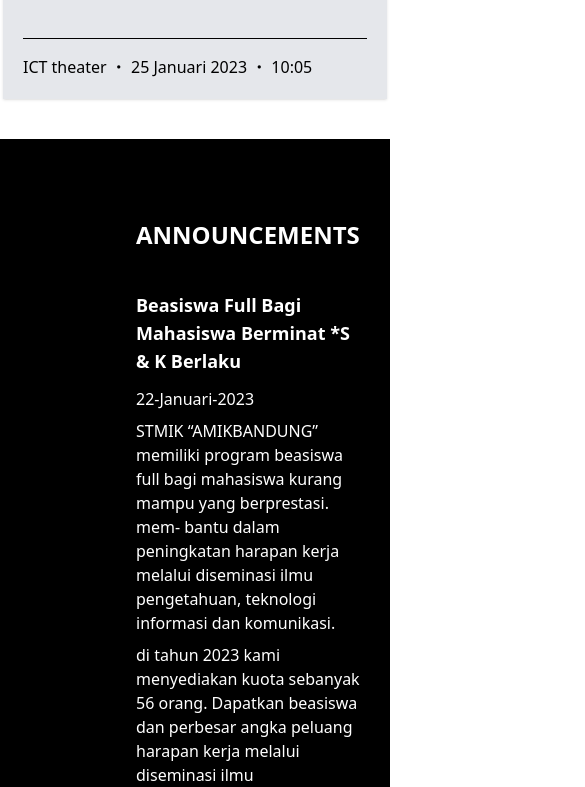
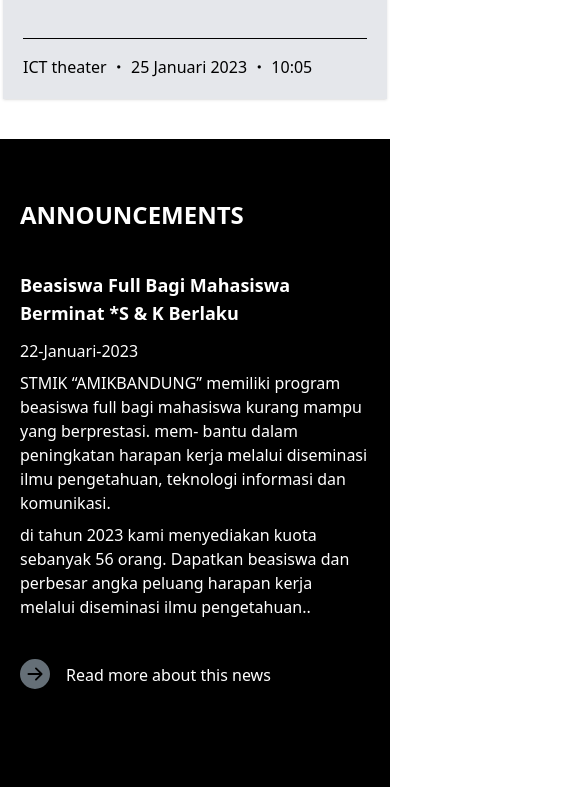
Before and after one commit to dita-daystaruni/dita-website-frontend, a React (Vite) app: page / in a window 390 px wide. Shown: the part 5440-6227 px from the top of the page, 585 px wide, since content can reach past the window. Built offline with nearby package versions, Linux system fonts and the light colour scheme.

Commit message:
feat: added responsiveness to announcements

```diff
--- a/src/pages/components/landing/announcements.jsx
+++ b/src/pages/components/landing/announcements.jsx
@@ -5,9 +5,9 @@ import GreyRedirectBtn from "../common/greyRedirectBtn";
 
 const Announcements = () => {
   return (
-    <section className="flex flex-row justify-between bg-black text-white">
+    <section className="flex justify-between bg-black text-white max-sm:flex-col">
       {/* Div for first flex item */}
-      <div className="py-10 px-10 max-w-xl ml-24 mt-10 p-10 mr-24">
+      <div className="py-10 ml-24 mt-10 mr-24 max-md:px-0 max-sm:mx-0 max-sm:py-5 max-sm:px-5">
         <h3 className="font-bold text-2xl mb-10">ANNOUNCEMENTS</h3>
         <h3 className="font-bold mb-3 text-lg">
           Beasiswa Full Bagi Mahasiswa Berminat *S & K Berlaku
@@ -27,7 +27,7 @@ const Announcements = () => {
         <GreyRedirectBtn margin_right={0} margin_top_bottom="5" />
       </div>
       {/* Div for second flex item */}
-      <div className="py-10 px-10 max-w-xl mr-24 mt-10 p-10 ml-24">
+      <div className="py-10 max-w-xl mr-24 mt-10 ml-24 max-sm:mx-0 max-sm:px-5">
         {/* Picture representing events venue */}
         <img src={announcements} alt="events venue" />
         <p>
```
